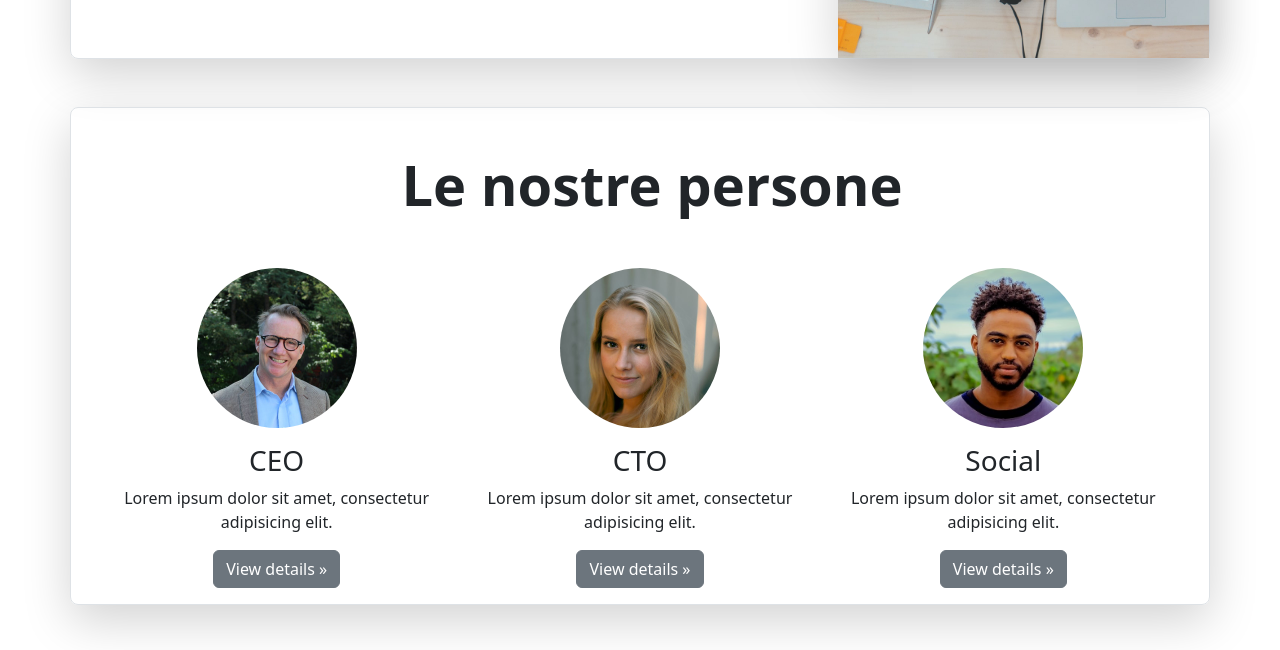
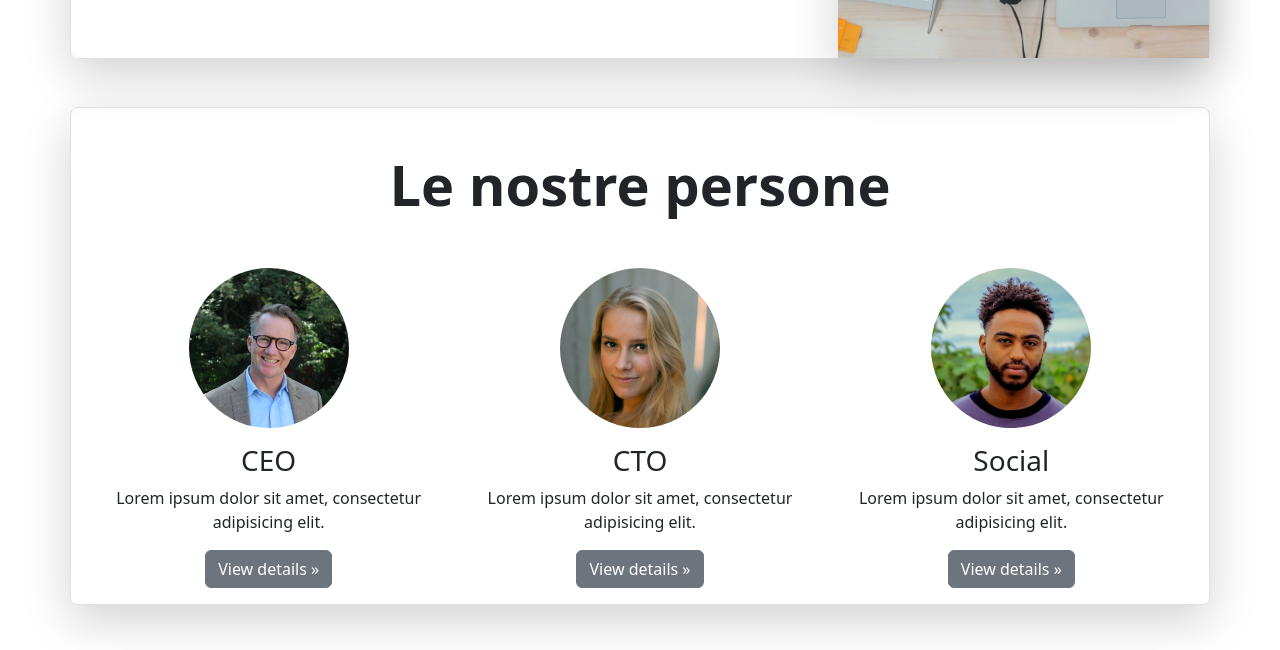
Before and after one commit to val-mai/W6-L2---Sito-company, a plain HTML site: page aboutus.html in a window 1280 px wide. Shown: the part 615-1265 px from the top of the page. Drawn offline with nearby package versions, Linux system fonts and the light colour scheme.

Commit message:
aboutus mod

```diff
--- a/aboutus.html
+++ b/aboutus.html
@@ -61,7 +61,7 @@
         </section>
         <section>
             <div class="container my-5">
-                <div class="row p-4 pb-0 pe-lg-0 pt-lg-5 align-items-center text-center rounded-3 border shadow-lg">
+                <div class="row pt-lg-5 justify-content-center align-items-center d-flex text-center rounded-3 border shadow-lg">
                     <h2 class="display-4 fw-bold lh-1">Le nostre persone</h2>
                     <div class="row mt-5">
                         <div class="col-lg-4">
```
